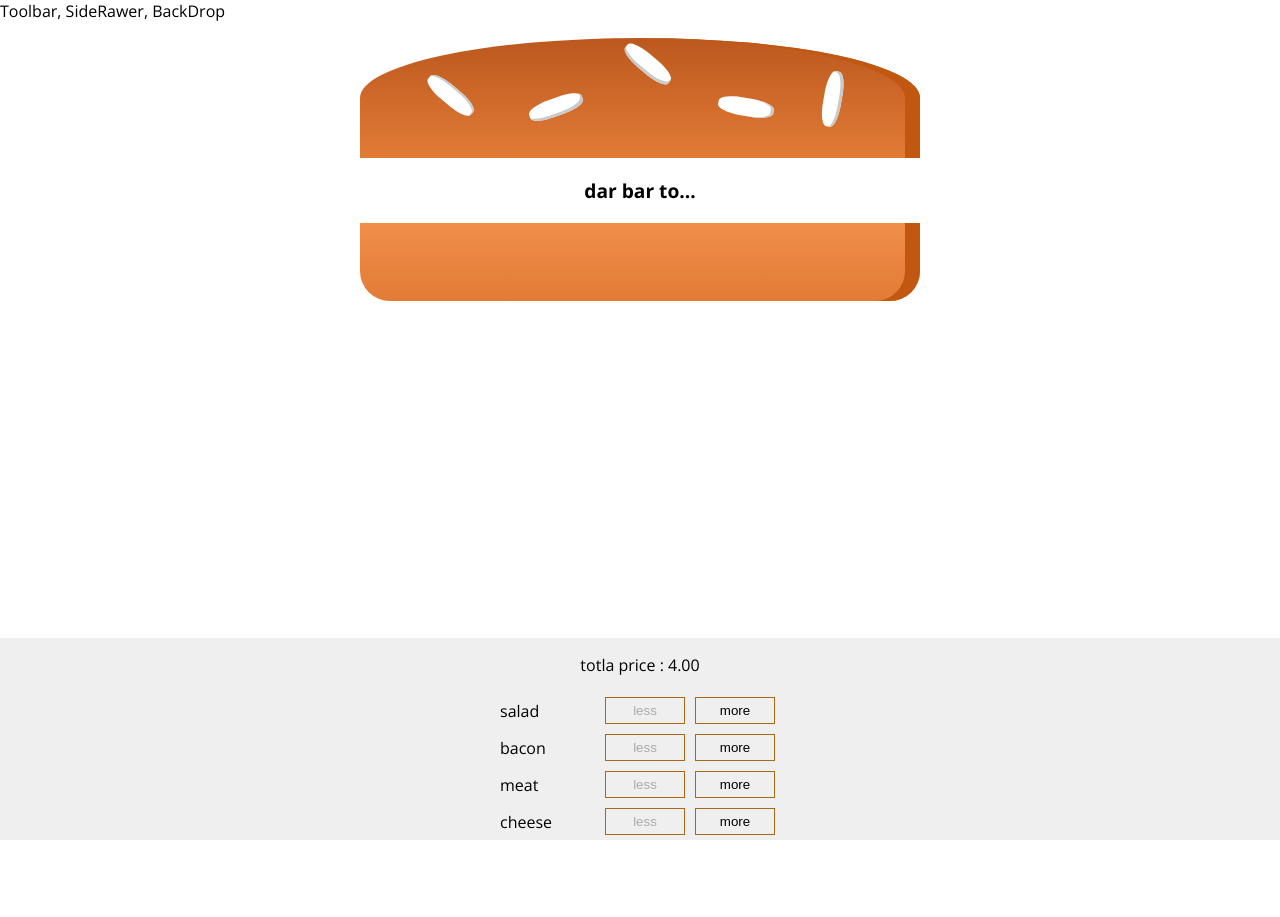
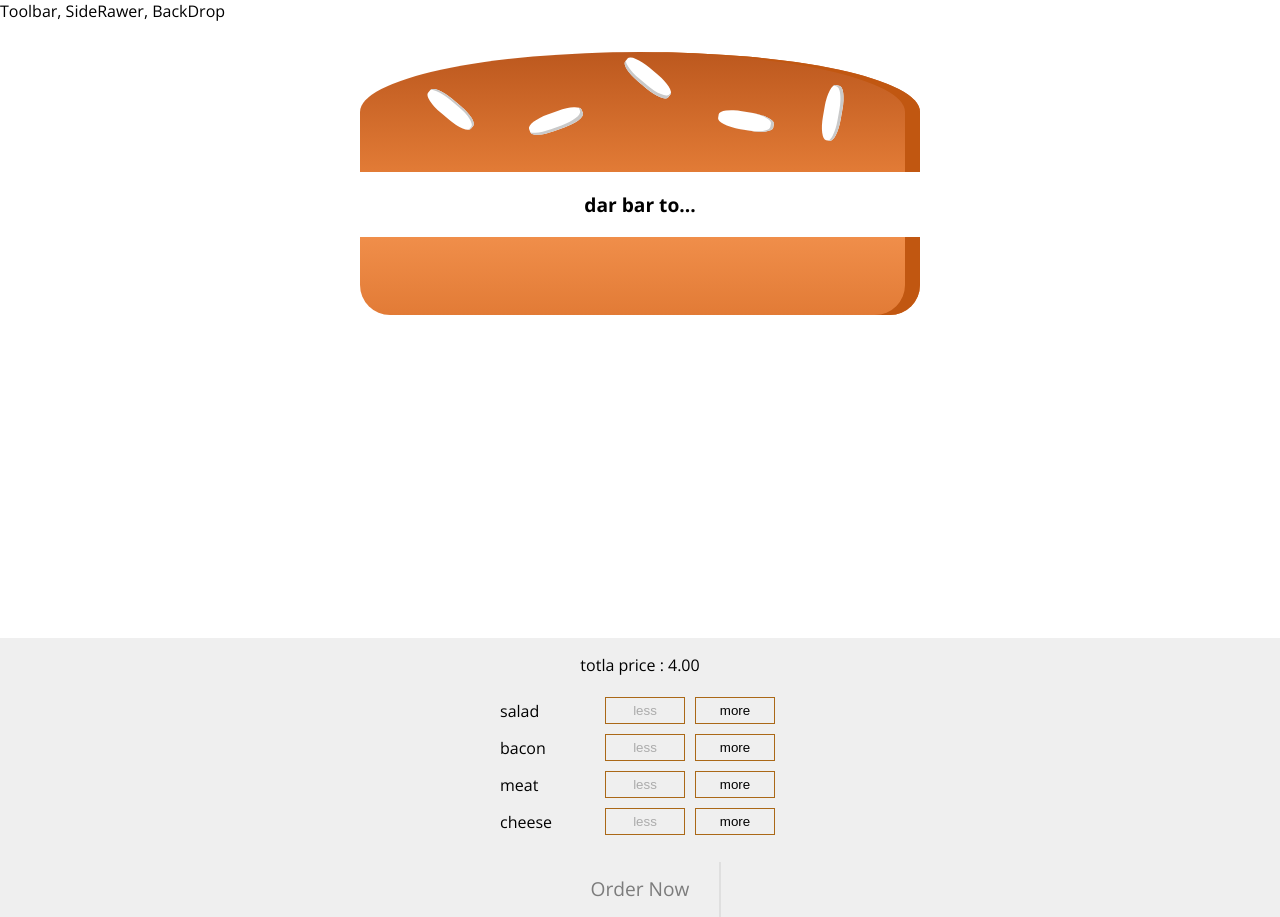
Before and after one commit to sahebmohammadi/burger-builder, a React (Create React App) app: page / in a window 1280 px wide. Before the commit the page ends 840 px from the top, so only its background shows below. Built offline with nearby package versions, Linux system fonts and the light colour scheme.

Commit message:
order now button added

```diff
--- a/src/components/Burger/BuilControls/BuildControls.jsx
+++ b/src/components/Burger/BuilControls/BuildControls.jsx
@@ -14,6 +14,7 @@ const BuildControls = ({
   onAddIngredient,
   disabledInfo,
   price,
+  isPurchasable,
 }) => {
   return (
     <div className={classes.wrapper}>
@@ -30,6 +31,9 @@ const BuildControls = ({
           />
         );
       })}
+      <button className={classes.order} disabled={!isPurchasable}>
+        Order Now
+      </button>
     </div>
   );
 };
--- a/src/components/Burger/BuilControls/BuildControls.module.css
+++ b/src/components/Burger/BuilControls/BuildControls.module.css
@@ -6,3 +6,25 @@
   align-items: center;
   background-color: #efefef;
 }
+.order {
+  border: none;
+  outline: none;
+  /* width: 90px; */
+  margin-top: 20px;
+  cursor: pointer;
+  font-size: 1.2rem;
+  font-family: inherit;
+  padding: 15px 30px;
+  box-shadow: 2px 2px rgba(0, 0, 0, 0.065);
+  color: #966909;
+  background-color: #dad735;
+}
+.order:hover,
+.order:active {
+  background-color: #a0db41;
+  /* border: 1px solid #966909; */
+}
+.order:disabled {
+  background-color: #efefef;
+  color: #7c7c7c;
+}
--- a/src/components/Burger/Burger.module.css
+++ b/src/components/Burger/Burger.module.css
@@ -2,7 +2,7 @@
     width: 100%;
     margin: auto;
     height: 250px;
-    /* overflow-y: scroll; */
+    overflow-y: scroll;
     text-align: center;
     font-weight: bold;
     font-size: 1.2rem;
@@ -16,8 +16,8 @@
 }
 @media (min-width: 500px) and (min-height:401px){
     .Burger{
-        width:700px;
-        height: 400px;
+        width:500px;
+        height: 220px;
     }
 
 }
--- a/src/containers/BurgerBuilder/BurgerBuilder.jsx
+++ b/src/containers/BurgerBuilder/BurgerBuilder.jsx
@@ -20,6 +20,20 @@ const BurgerBuilder = () => {
     bacon: 0,
   });
   const [totalPrice, setTotalPrice] = useState(4);
+  const [isPurchasable, setIsPurchasable] = useState(false);
+
+  // ? update purchase state :
+  const updatePurchaseStat = (oldIngredients) => {
+    // const oldIngredients = { ...ingredients };
+    const sum = Object.keys(oldIngredients)
+      .map((igKey) => {
+        return oldIngredients[igKey];
+      })
+      .reduce((el, sum) => {
+        return el + sum;
+      }, 0);
+    setIsPurchasable(sum > 0);
+  };
 
   const addIngredientHandler = (type) => {
     let updatedIngredient = { ...ingredients };
@@ -30,6 +44,7 @@ const BurgerBuilder = () => {
     const priceAddition = INGREDIENT_PRICES[type];
     const newPrice = oldPrice + priceAddition;
     setTotalPrice(newPrice);
+    updatePurchaseStat(updatedIngredient);
   };
 
   const removeIngredientHandler = (type) => {
@@ -39,11 +54,12 @@ const BurgerBuilder = () => {
     }
     updatedIngredient[type] = updatedIngredient[type] - 1;
     setIngredients(updatedIngredient);
-    // ? UPDATE THE PRIC
+    // ? UPDATE THE PRICE
     const oldPrice = totalPrice;
     const priceDecrease = INGREDIENT_PRICES[type];
     const newPrice = oldPrice - priceDecrease;
     setTotalPrice(newPrice);
+    updatePurchaseStat(updatedIngredient);
   };
   //! DISABLE REMOVE BUTTON WITH NO INGREDIENT
   const disabledInfo = { ...ingredients };
@@ -58,6 +74,7 @@ const BurgerBuilder = () => {
         onAddIngredient={addIngredientHandler}
         disabledInfo={disabledInfo}
         price={totalPrice}
+        isPurchasable={isPurchasable}
       />
     </>
   );
```
